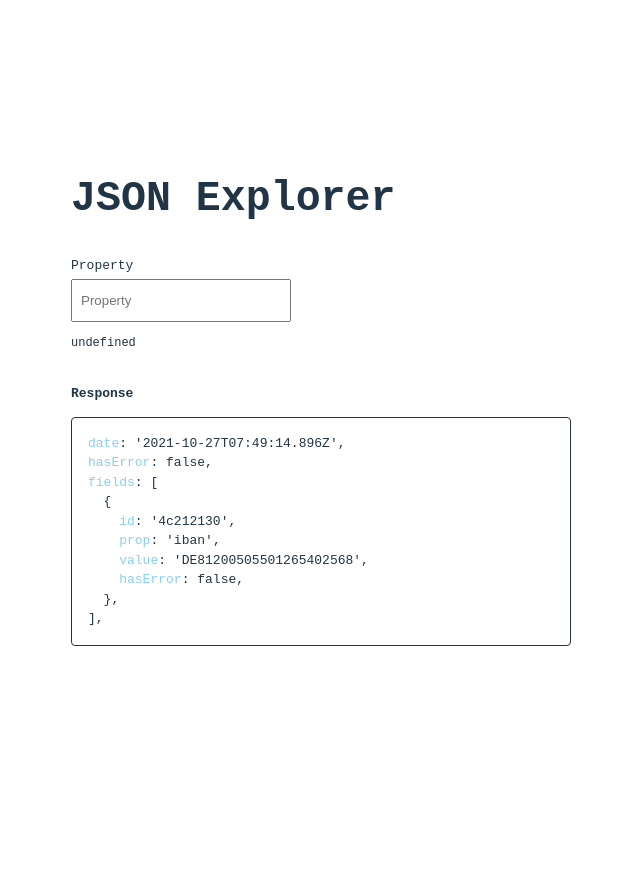
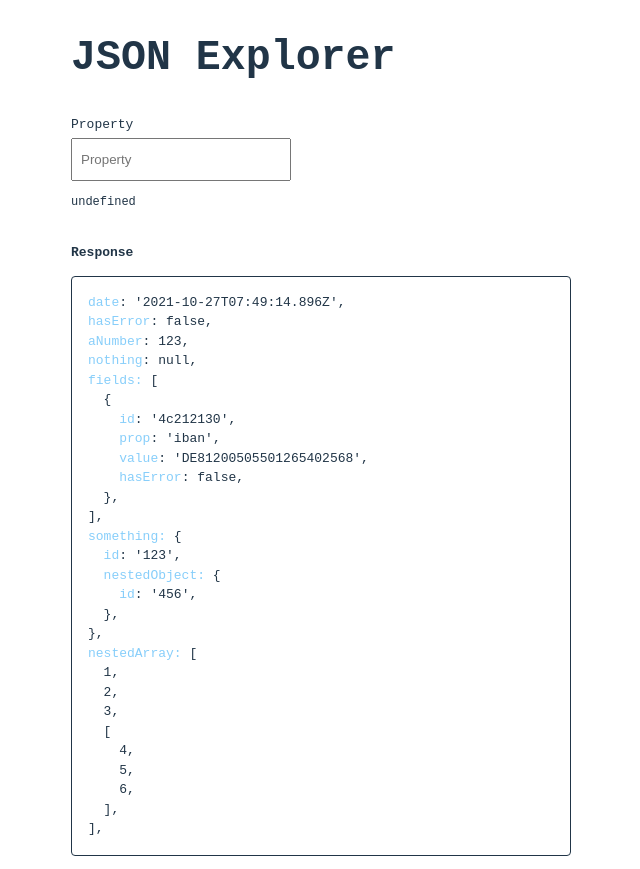
Before and after one commit to lean1190/json-explorer, a React (Vite) app: page / in a window 1280 px wide. Shown: the whole page, without its empty margins (319-959 px from the left). Before the commit the page ends 800 px from the top, so only its background shows below. Built offline with nearby package versions, Linux system fonts and the light colour scheme.

Commit message:
Explorer: fix bugs and extend functionality to support nesting properly
Remove unnecessary data attributes and rely purely on state

```diff
--- a/src/App.tsx
+++ b/src/App.tsx
@@ -4,6 +4,8 @@ function App() {
   const demoData = {
     date: '2021-10-27T07:49:14.896Z',
     hasError: false,
+    aNumber: 123,
+    nothing: null,
     fields: [
       {
         id: '4c212130',
@@ -11,10 +13,17 @@ function App() {
         value: 'DE81200505501265402568',
         hasError: false
       }
-    ]
+    ],
+    something: {
+      id: '123',
+      nestedObject: {
+        id: '456'
+      }
+    },
+    nestedArray: [1, 2, 3, [4, 5, 6]]
   };
 
-  return <main><JsonExplorer<typeof demoData> jsonObject={demoData} /></main>
+  return <main><JsonExplorer jsonObject={demoData} /></main>
 }
 
 export default App
--- a/src/json-explorer/components/array.tsx
+++ b/src/json-explorer/components/array.tsx
@@ -14,7 +14,6 @@ export default function ArrayProperty({
 
   const {
     spaceCharacters,
-    calculatedPath,
     calculateItemPath,
     onPropertySelected
   } = useJsonProperty({ print, path, onPropertyClicked });
@@ -22,18 +21,15 @@ export default function ArrayProperty({
   return (
     <span>
       {spaceCharacters}
-      {
-        <>
-          <span
-            className="property"
-            data-path={calculatedPath}
-            onClick={onPropertySelected}
-          >
-            {print.propertyName}
-          </span>
-          {': [\n'}
-        </>
-      }
+      {print.propertyName ? (
+        <span
+          className="property"
+          onClick={onPropertySelected}
+        >
+          {`${print.propertyName}: `}
+        </span>
+      ) : ''}
+      {`[\n`}
       {
         print.value.map((current, index) => {
           const itemPath = calculateItemPath(index);
@@ -45,7 +41,7 @@ export default function ArrayProperty({
           />
         })
       }
-      {'\n],\n'}
+      {`${spaceCharacters}],\n`}
     </span>
   );
 }
--- a/src/json-explorer/components/hooks/use-json-property.ts
+++ b/src/json-explorer/components/hooks/use-json-property.ts
@@ -1,5 +1,4 @@
 import { useMemo, useCallback } from "react";
-import { getPathFromClickEvent } from "../../functions/path";
 import { DisplayPropertyComponent } from "../../types";
 import { getSpaceCharacters } from "../../functions/print";
 
@@ -10,12 +9,10 @@ export default function useJsonProperty({
 }: DisplayPropertyComponent) {
 
   const spaceCharacters = useMemo(() => getSpaceCharacters(print.spaces ?? 0), [print.spaces]);
-  const calculatedPath = useMemo(() => `${path}.${print.propertyName}`, [path, print.propertyName]);
+  const calculatedPath = useMemo(() => `${path}${print.propertyName ? `.${print.propertyName}` : ''}`, [path, print.propertyName]);
   const calculateItemPath = useCallback((index: number) => `${calculatedPath}[${index}]`, [calculatedPath]);
 
-  const onPropertySelected = useCallback((event: React.MouseEvent<HTMLElement>) => {
-    onPropertyClicked(getPathFromClickEvent(event));
-  }, [onPropertyClicked]);
+  const onPropertySelected = useCallback(() => onPropertyClicked(calculatedPath), [calculatedPath, onPropertyClicked]);
 
   return {
     spaceCharacters,
--- a/src/json-explorer/components/object.tsx
+++ b/src/json-explorer/components/object.tsx
@@ -13,22 +13,31 @@ export default function ObjectProperty({
   onPropertyClicked
 }: Props): JSX.Element {
 
-  const { spaceCharacters } = useJsonProperty({ print, path, onPropertyClicked });
+  const {
+    spaceCharacters,
+    calculatedPath,
+    onPropertySelected
+  } = useJsonProperty({ print, path, onPropertyClicked });
 
   return (
     <span>
-      {
-        spaceCharacters +
-        (print.propertyName ? `${print.propertyName}: ` : '') +
-        (`{\n`)
-      }
+      {spaceCharacters}
+      {print.propertyName ? (
+        <span
+          className="property"
+          onClick={onPropertySelected}
+        >
+          {`${print.propertyName}: `}
+        </span>
+      ) : ''}
+      {`{\n`}
       {
         Object
           .getOwnPropertyNames((print.value))
           .map((property) => (
             <Property
               key={property}
-              path={path}
+              path={calculatedPath}
               print={{
                 value: (print.value as JsonObject)[property],
                 propertyName: property,
@@ -38,7 +47,7 @@ export default function ObjectProperty({
             />
           ))
       }
-      {`${spaceCharacters}},`}
+      {`${spaceCharacters}},\n`}
     </span>
   );
 }
--- a/src/json-explorer/components/primitive.tsx
+++ b/src/json-explorer/components/primitive.tsx
@@ -14,7 +14,6 @@ export default function PrimitiveProperty({
 
   const {
     spaceCharacters,
-    calculatedPath,
     onPropertySelected
   } = useJsonProperty({ print, path, onPropertyClicked });
 
@@ -27,7 +26,6 @@ export default function PrimitiveProperty({
         <>
           <span
             className="property"
-            data-path={calculatedPath}
             onClick={onPropertySelected}
           >
             {print.propertyName}
@@ -35,7 +33,7 @@ export default function PrimitiveProperty({
           :{' '}
         </>
       ) : '')}
-      {(isString ? `'${print.value.toString()}'` : print.value.toString())}
+      {(isString ? `'${print.value}'` : `${print.value}`)}
       {',\n'}
     </span>
   );
--- a/src/json-explorer/components/property.tsx
+++ b/src/json-explorer/components/property.tsx
@@ -16,7 +16,7 @@ export default function Property({
   path,
   onPropertyClicked
 }: Props): JSX.Element {
-  if (typeof value === 'boolean' || typeof value === 'number' || typeof value === 'string') {
+  if (typeof value === 'boolean' || typeof value === 'number' || typeof value === 'string' || value === null) {
     return <PrimitiveProperty
       print={{ value, propertyName, spaces }}
       path={path}
--- a/src/json-explorer/functions/extract.ts
+++ b/src/json-explorer/functions/extract.ts
@@ -1,4 +1,4 @@
-import { JsonObject, Value } from './types';
+import { JsonObject, Value } from '../types';
 
 export function extractNestedValue(res: JsonObject, path: string): Value | undefined {
   if (!path || typeof path !== 'string') {
@@ -32,7 +32,11 @@ export function extractNestedValue(res: JsonObject, path: string): Value | undef
     }
 
     // Return undefined if the resolved value is an array, object, or null
-    if (typeof value === 'object' && value !== null) {
+    if (value === null) {
+      return null;
+    }
+
+    if (typeof value === 'object') {
       return undefined;
     }
 
--- a/src/json-explorer/functions/path.ts
+++ /dev/null
@@ -1,3 +0,0 @@
-export const getPathFromClickEvent = (event: React.MouseEvent): string => {
-  return (event.target as HTMLElement).dataset.path ?? '';
-};
--- a/src/json-explorer/hooks/use-json-explorer.ts
+++ b/src/json-explorer/hooks/use-json-explorer.ts
@@ -6,7 +6,13 @@ export default function useJsonExplorer<T extends JsonObject>(jsonObject: T) {
   const [typedPropertyAccessor, setTypedPropertyAccessor] = useState<string>('');
 
   const accessedPropertyValue = useMemo(() => {
-    return extractNestedValue(jsonObject, typedPropertyAccessor)?.toString() ?? 'undefined';
+    const value = extractNestedValue(jsonObject, typedPropertyAccessor);
+
+    if (value === null) {
+      return 'null';
+    }
+
+    return value?.toString() ?? 'undefined';
   }, [jsonObject, typedPropertyAccessor]);
 
   const onPropertyClicked = useCallback((propertyPath: string) => {
--- a/src/json-explorer/json-explorer.tsx
+++ b/src/json-explorer/json-explorer.tsx
@@ -3,11 +3,11 @@ import { JsonObject } from './types';
 import Property from './components/property';
 import useJsonExplorer from './hooks/use-json-explorer';
 
-interface Props<T extends JsonObject> {
-  jsonObject: T;
+interface Props {
+  jsonObject: JsonObject;
 }
 
-export default function JsonExplorer<T extends JsonObject>({ jsonObject }: Props<T>) {
+export default function JsonExplorer({ jsonObject }: Props) {
 
   const {
     typedPropertyAccessor,
--- a/src/json-explorer/types.ts
+++ b/src/json-explorer/types.ts
@@ -1,4 +1,4 @@
-export type Value = boolean | number | string | object | [];
+export type Value = boolean | number | string | object | [] | null;
 export type JsonObject = Record<string, Value>;
 
 export interface DisplayPropertyComponent {
```
